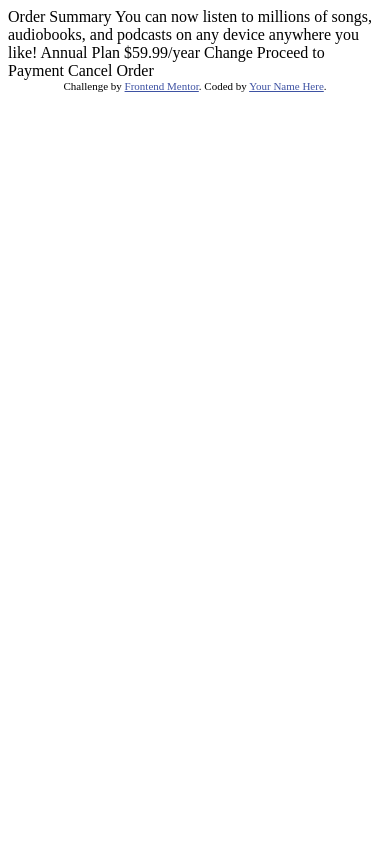
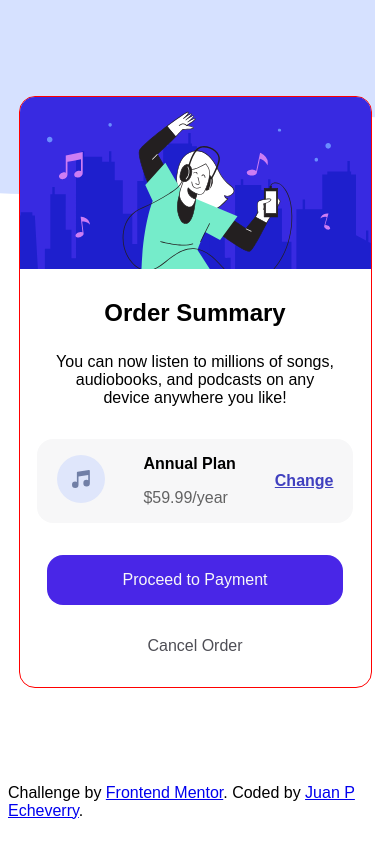
Before and after one commit to jpecheverryp/order-summary-component, a plain HTML site: page index.html in a window 390 px wide. Drawn offline with Linux system fonts and the light colour scheme.

Commit message:
added styling for mobile version

```diff
--- /dev/null
+++ b/index.css
@@ -0,0 +1,72 @@
+body {
+  font-family: sans-serif;
+  background-image: url(./images/pattern-background-mobile.svg);
+  background-repeat: no-repeat;
+}
+
+.order-summary-card {
+  border: 1px red solid;
+  max-width: 90vw;
+  border-radius: 1rem;
+  overflow: hidden;
+  margin: 6rem auto ;
+  background-color: hsl(0, 0%, 100%);
+}
+
+.hero {
+  width: 100%;
+}
+
+.text-center {
+  text-align: center;
+}
+
+.order-title {
+  font-size: 1.5rem;
+  line-height: 3rem;
+}
+
+.hero-description {
+  width: 80%;
+  margin: 1rem auto;
+}
+
+.plan {
+  /* border: 1px blue solid; */
+  display: flex;
+  align-items: center;
+  justify-content: space-around;
+  width: 90%;
+  margin: 2rem auto;
+  background-color: hsl(240, 10%, 97%);
+  border-radius: 1rem;
+}
+
+.plan-title {
+  font-weight: 600;
+}
+
+.plan-price {
+  opacity: 60%;
+}
+
+.plan-change {
+  color: hsl(240, 50%, 50%);
+  font-weight: 600;
+}
+
+.btn {
+  display: block;
+  border-radius: 1rem;
+  width: 75%;
+  margin: 1rem auto;
+  text-align: center;
+  text-decoration: none;
+  padding: 1rem;
+  color: hsl(240, 4%, 32%);
+}
+
+.blue-btn {
+  background-color: rgb(73, 38, 231);
+  color: hsl(240, 10%, 97%);
+}
--- a/index.html
+++ b/index.html
@@ -1,37 +1,47 @@
 <!DOCTYPE html>
 <html lang="en">
+
 <head>
   <meta charset="UTF-8">
-  <meta name="viewport" content="width=device-width, initial-scale=1.0"> <!-- displays site properly based on user's device -->
+  <meta name="viewport" content="width=device-width, initial-scale=1.0">
+  <!-- displays site properly based on user's device -->
 
   <link rel="icon" type="image/png" sizes="32x32" href="./images/favicon-32x32.png">
 
   <title>Frontend Mentor | Order summary card</title>
 
   <!-- Feel free to remove these styles or customise in your own stylesheet 👍 -->
-  <style>
-    .attribution { font-size: 11px; text-align: center; }
-    .attribution a { color: hsl(228, 45%, 44%); }
-  </style>
+  <link rel="stylesheet" href="./index.css">
 </head>
 <body>
+  <div class="order-summary-card">
+    <img class="hero" src="./images/illustration-hero.svg" alt="illustration-hero">
+    <h1 class="text-center order-title">Order Summary</h1>
 
-  Order Summary
+    <p class="text-center hero-description">You can now listen to millions of songs, audiobooks, and podcasts on any
+    device anywhere you like!</p>
 
-  You can now listen to millions of songs, audiobooks, and podcasts on any
-  device anywhere you like!
+    <div class="plan">
+      <div class="music-icon">
+        <img src="./images/icon-music.svg" alt="">
+      </div>
+      <div>
+        <p class="plan-title">Annual Plan</p>
+        <p class="plan-price">$59.99/year</p>
+      </div>
+      <div>
+        <a class="plan-change" href="#">Change</a>
+      </div>
+    </div>
 
-  Annual Plan
-  $59.99/year
-
-  Change
-
-  Proceed to Payment
-  Cancel Order
+    <a class="btn blue-btn" href="#">Proceed to Payment</a>
+    <a class="btn" href="">Cancel Order</a>
+  </div>
 
   <div class="attribution">
     Challenge by <a href="https://www.frontendmentor.io?ref=challenge" target="_blank">Frontend Mentor</a>.
-    Coded by <a href="#">Your Name Here</a>.
+    Coded by <a href="https://github.com/jpecheverryp" target="_blank">Juan P Echeverry</a>.
   </div>
 </body>
+
 </html>
```
